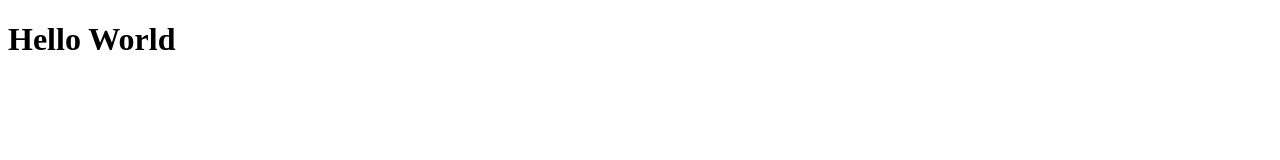
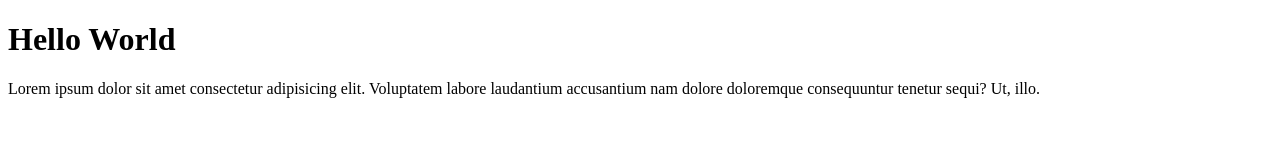
Before and after one commit to MuhammadNaveed01/BootCamp2020Sample, a plain HTML site: page index.html in a window 1280 px wide. Drawn offline with Linux system fonts and the light colour scheme.

Commit message:
Update index.html

```diff
--- a/index.html
+++ b/index.html
@@ -8,5 +8,6 @@
 </head>
 <body>
     <h1>Hello World</h1>
+    <p>Lorem ipsum dolor sit amet consectetur adipisicing elit. Voluptatem labore laudantium accusantium nam dolore doloremque consequuntur tenetur sequi? Ut, illo.</p>
 </body>
 </html>
```
